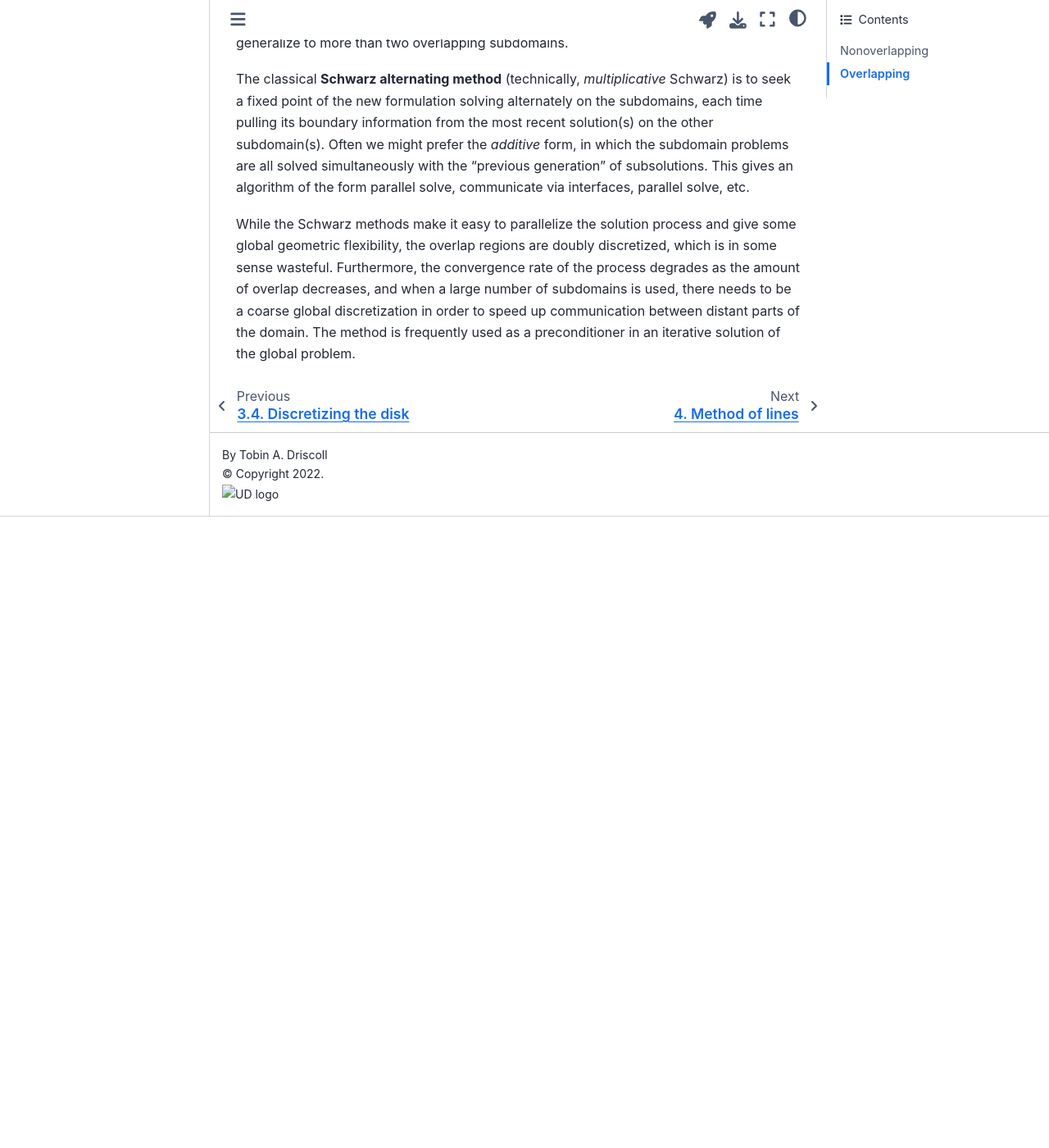
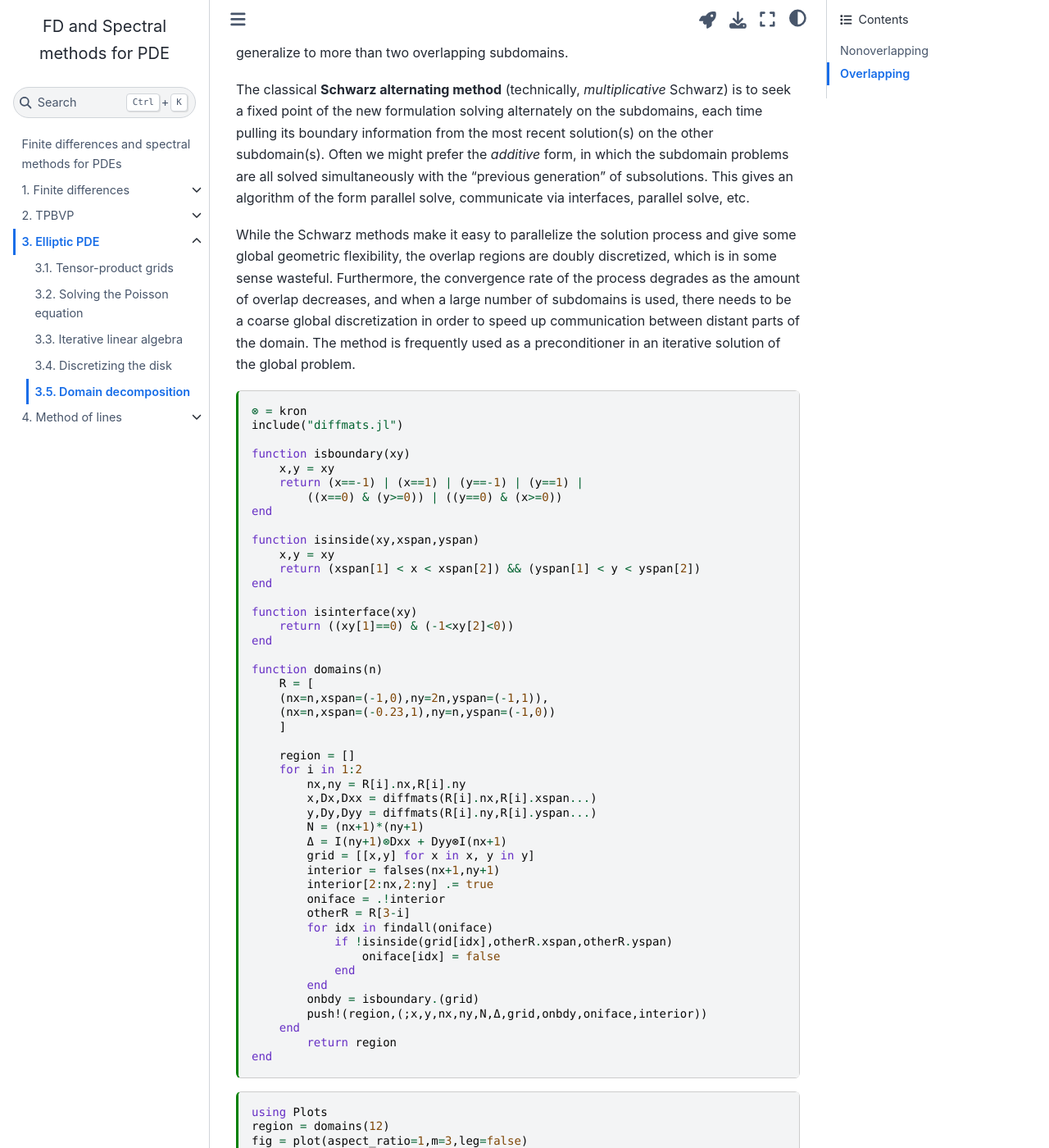
Before and after one commit to tobydriscoll/fd-spectral-notes, a Jupyter Book: the page built from elliptic/decomp.md, in a window 1280 px wide and 1400 px high, scrolled down 3778 px. Shown: the whole window at 82% size. Built offline with Jupyter Book 1.0.4 settings and Sphinx 7.4.7 and the Sphinx Book theme 1.1.4, drawn with Linux system fonts in a browser that asks for light colours; before the commit the page ends 4408 px from its top, so only the background shows below that; some of the changed text lies outside the part shown.

Commit message:
Fix domain decomp

````diff
--- a/elliptic/decomp.md
+++ b/elliptic/decomp.md
@@ -94,36 +88,42 @@
     return ((xy[1]==0) & (-1<xy[2]<0))
 end
 
-region = []
-for R in (R₁,R₂)
-    nx,ny = R.nx,R.ny
-    x,Dx,Dxx = diffmats(R.nx,R.xspan...)
-    y,Dy,Dyy = diffmats(R.ny,R.yspan...)
-    N = (nx+1)*(ny+1)
-    Δ = I(ny+1)⊗Dxx + Dyy'⊗I(nx+1)
-    grid = vec([[x,y] for x in x, y in y])
-    onbdy = isboundary.(grid)
-    oniface = isinterface.(grid)
-    interior = @. !onbdy & !oniface
-    Dnorm = (I(ny+1)⊗Dx)[oniface,:]
-    push!(region,(;x,y,nx,ny,N,Δ,grid,onbdy,oniface,interior,Dnorm))
-end
-```
+function domains(n)
+    R₁ = (nx=n,xspan=(-1,0),ny=2n,yspan=(-1,1))
+    R₂ = (nx=n,xspan=(0,1),ny=n,yspan=(-1,0))
 
-```{code-cell}
-points = [region[1].grid;region[2].grid]
-offset = [0,region[1].N]
-idx = []
-for (k,r) in zip(offset,region)
-    all = k.+(1:r.N)
-    iface = k.+findall(r.oniface)
-    bdy = k.+findall(r.onbdy)
-    push!(idx,(;all,iface,bdy))
+    region = []
+    for R in (R₁,R₂)
+        nx,ny = R.nx,R.ny
+        x,Dx,Dxx = diffmats(R.nx,R.xspan...)
+        y,Dy,Dyy = diffmats(R.ny,R.yspan...)
+        N = (nx+1)*(ny+1)
+        Δ = I(ny+1)⊗Dxx + Dyy⊗I(nx+1)
+        grid = vec([[x,y] for x in x, y in y])
+        onbdy = isboundary.(grid)
+        oniface = isinterface.(grid)
+        interior = @. !onbdy & !oniface
+        Dnorm = (I(ny+1)⊗Dx)[oniface,:]
+
+        push!(region,(;x,y,nx,ny,N,Δ,grid,onbdy,oniface,interior,Dnorm))
+    end
+
+    offset = [0,region[1].N]
+    idx = []
+    for (k,r) in zip(offset,region)
+        all = k.+(1:r.N)
+        iface = k.+findall(r.oniface)
+        bdy = k.+findall(r.onbdy)
+        push!(idx,(;all,iface,bdy))
+    end
+
+    return region,idx
 end
 ```
 
 ```{code-cell}
 using Plots
+region,idx = domains(10)
 fig = plot(aspect_ratio=1,m=3,leg=false)
 for (i,r,sym) in zip(idx,region,[:x,:+])
     for s in [r.interior,r.onbdy,r.oniface]
@@ -135,6 +135,9 @@
 ```
 
 ```{code-cell}
+f(x) = x[1]+2  # forcing function
+region,idx = domains(40)
+
 N = sum(r.N for r in region)
 A = sparse(zeros(N,N))
 b = zeros(N)
@@ -145,9 +148,6 @@
     A[i.bdy,i.bdy] .= diagm(ones(length(i.bdy)))
     b[i.bdy] .= 0
 end
-```
-
-```{code-cell}
 spy(A,color=:redsblues)
 ```
 
@@ -170,15 +170,14 @@
 ```
 
 ```{code-cell}
-gr()
-plt = plot(aspect_ratio=1)
+plt = plot([-1,-1,1,1,0,0,-1],[1,-1,-1,0,0,1,1],l=(2,:black),label="",aspect_ratio=1)
 for (i,r) in zip(idx,region)
     contour!(r.x,r.y,u[i.all],levels=-.25:0.01:0)
 end
 plt
 ```
 
-We could again use the Schur complementation technique to remove the interface unknowns from the linear system.
+We could again use the Schur complement technique to remove the interface unknowns from the linear system.
 
 ## Overlapping
 
@@ -199,8 +198,8 @@
 
 $$
 \Delta u_i &= 0, \quad \text{in } \Omega_i, \\
-B u_i &= 0, \quad \text{on } \Gamma_i,
-u_i &= P_i u_{3-i}, \quad \text{on } \tilde{Gamma}_i,
+B u_i &= 0, \quad \text{on } \Gamma_i, \\
+u_i &= P_i u_{3-i}, \quad \text{on } \tilde{\Gamma}_i,
 $$
 
 where $P_i$ represents the projection, say by interpolation, of a function defined in $\Omega_{3-i}$ into one defined on $\tilde{\Gamma}_i$. That is, a subsolution on one subdomain must agree with the other subsolution on the part of its boundary that lies inside the other subdomain. Note that no normal derivative (Neumann condition) is required. This formulation is straightforward to generalize to more than two overlapping subdomains.
@@ -239,33 +226,40 @@
 function isinterface(xy)
     return ((xy[1]==0) & (-1<xy[2]<0))
 end
-```
 
-```{code-cell}
-region = []
-for i in 1:2
-    nx,ny = R[i].nx,R[i].ny
-    x,Dx,Dxx = diffmats(R[i].nx,R[i].xspan...)
-    y,Dy,Dyy = diffmats(R[i].ny,R[i].yspan...)
-    N = (nx+1)*(ny+1)
-    Δ = I(ny+1)⊗Dxx + Dyy'⊗I(nx+1)
-    grid = [[x,y] for x in x, y in y]
-    interior = falses(nx+1,ny+1)
-    interior[2:nx,2:ny] .= true
-    oniface = .!interior
-    otherR = R[3-i]
-    for idx in findall(oniface)
-        if !isinside(grid[idx],otherR.xspan,otherR.yspan)
-            oniface[idx] = false
+function domains(n)
+    R = [
+    (nx=n,xspan=(-1,0),ny=2n,yspan=(-1,1)),
+    (nx=n,xspan=(-0.23,1),ny=n,yspan=(-1,0))
+    ]
+
+    region = []
+    for i in 1:2
+        nx,ny = R[i].nx,R[i].ny
+        x,Dx,Dxx = diffmats(R[i].nx,R[i].xspan...)
+        y,Dy,Dyy = diffmats(R[i].ny,R[i].yspan...)
+        N = (nx+1)*(ny+1)
+        Δ = I(ny+1)⊗Dxx + Dyy⊗I(nx+1)
+        grid = [[x,y] for x in x, y in y]
+        interior = falses(nx+1,ny+1)
+        interior[2:nx,2:ny] .= true
+        oniface = .!interior
+        otherR = R[3-i]
+        for idx in findall(oniface)
+            if !isinside(grid[idx],otherR.xspan,otherR.yspan)
+                oniface[idx] = false
+            end
         end
+        onbdy = isboundary.(grid)
+        push!(region,(;x,y,nx,ny,N,Δ,grid,onbdy,oniface,interior))
     end
-    onbdy = isboundary.(grid)
-    push!(region,(;x,y,nx,ny,N,Δ,grid,onbdy,oniface,interior))
+        return region
 end
 ```
 
 ```{code-cell}
 using Plots
+region = domains(12)
 fig = plot(aspect_ratio=1,m=3,leg=false)
 for (r,sym) in zip(region,[:x,:+])
     for s in [r.interior,r.onbdy,r.oniface]
@@ -277,30 +271,56 @@
 ```
 
 ```{code-cell}
-u = [zeros(region[1].N),zeros(region[2].N)  ]
-A = region[1].Δ
-b = zeros(region[1].N)
+using BlockArrays,Dierckx
+f(x) = x[1]+2  # forcing function
+N = [r.N for r in region]
+u = BlockVector(zeros(sum(N)),N)
 
-for idx in findall(vec(region[1].onbdy))
-    b[idx] = f(region[1].grid[idx])
-    A[idx,:] .= 0
-    A[idx,idx] = 1
+function schwarz(u,f,region)
+    for (i,R) in enumerate(region)
+        A = R.Δ
+        b = f.(vec(R.grid))
+
+        # True boundary conditions (Dirichlet)
+        onbdy = vec(R.onbdy)
+        for idx in findall(onbdy)
+            b[idx] = 0
+            A[idx,:] .= 0
+            A[idx,idx] = 1
+        end
+
+        # Interface conditions
+        other = 3-i
+        uu = reshape(u[Block(other)],region[other].nx+1,region[other].ny+1)
+        s = Spline2D(region[other].x,region[other].y,uu,kx=1,ky=1)
+        oniface = vec(R.oniface)
+        for idx in findall(oniface)
+            b[idx] = s(R.grid[idx]...)
+            A[idx,:] .= 0
+            A[idx,idx] = 1
+        end
+
+        u[Block(i)] .= A\b
+    end
+    return u
 end
-
-for idx in findall(vec(region[1].oniface))
-    b[idx] = u[2]region[1].grid[idx])
-    A[idx,:] .= 0
-    A[idx,idx] = 1
-end
-
-
 ```
 
 ```{code-cell}
-f.(region[1].grid[idx])
+region = domains(40)
+N = [r.N for r in region]
+u = BlockVector(zeros(sum(N)),N)
+
+anim = @animate for i in 1:10
+    global u
+    plt = plot([-1,-1,1,1,0,0,-1],[1,-1,-1,0,0,1,1],l=(2,:black),label="",aspect_ratio=1)
+    for (i,R) in enumerate(region)
+        U = reshape(u[Block(i)],R.nx+1,R.ny+1)
+        contour!(R.x,R.y,U',levels=-.25:0.01:0)
+    end
+    u = schwarz(u,f,region)
+    plt
+end
+
+mp4(anim,"schwarz.mp4",fps=1)
 ```
-
-```{code-cell}
-size(A),size(b)
-```
--->
````
Also changed, not shown: other parts of elliptic/decomp.md (+0 -18 lines), 1 other file.
